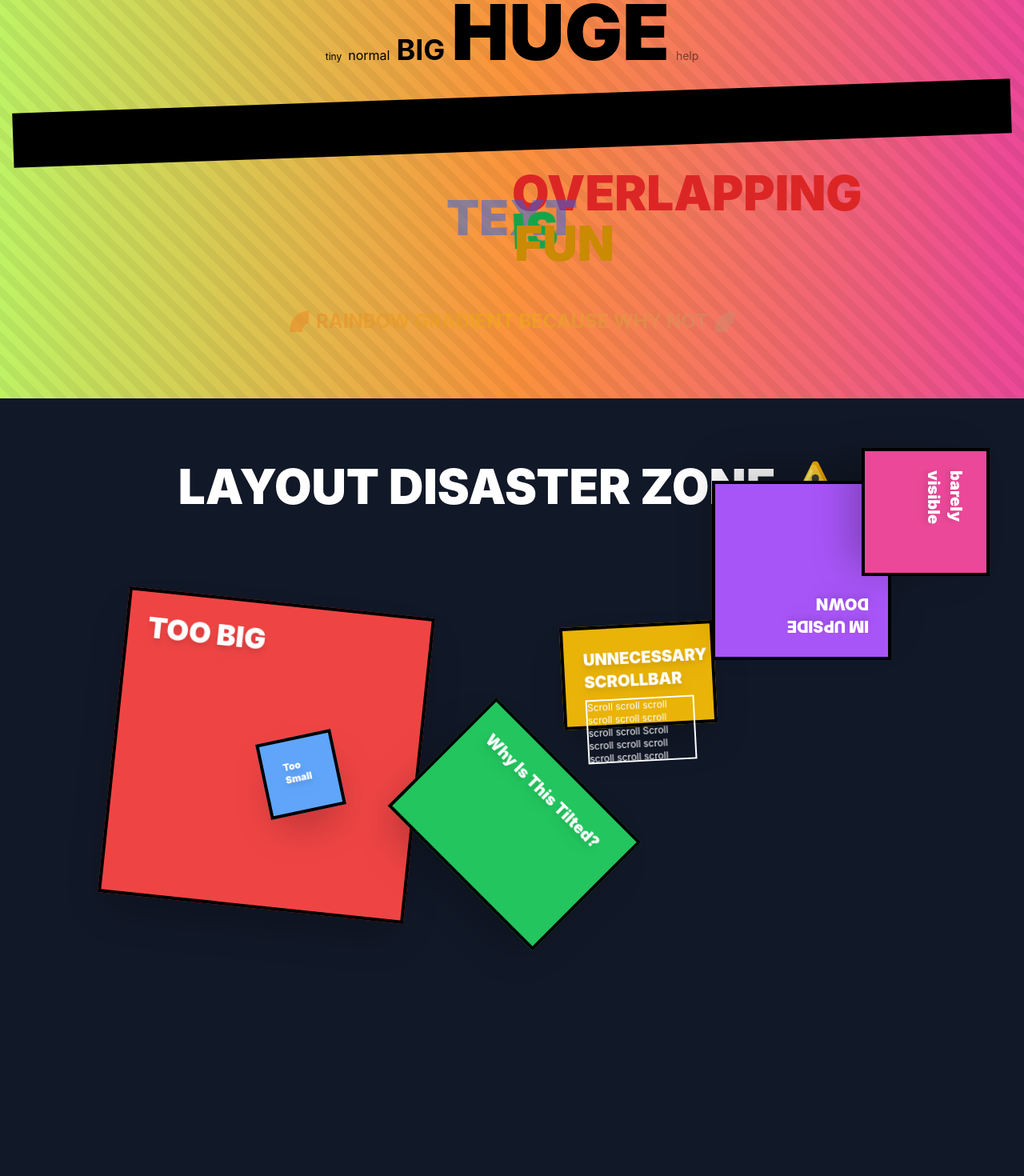
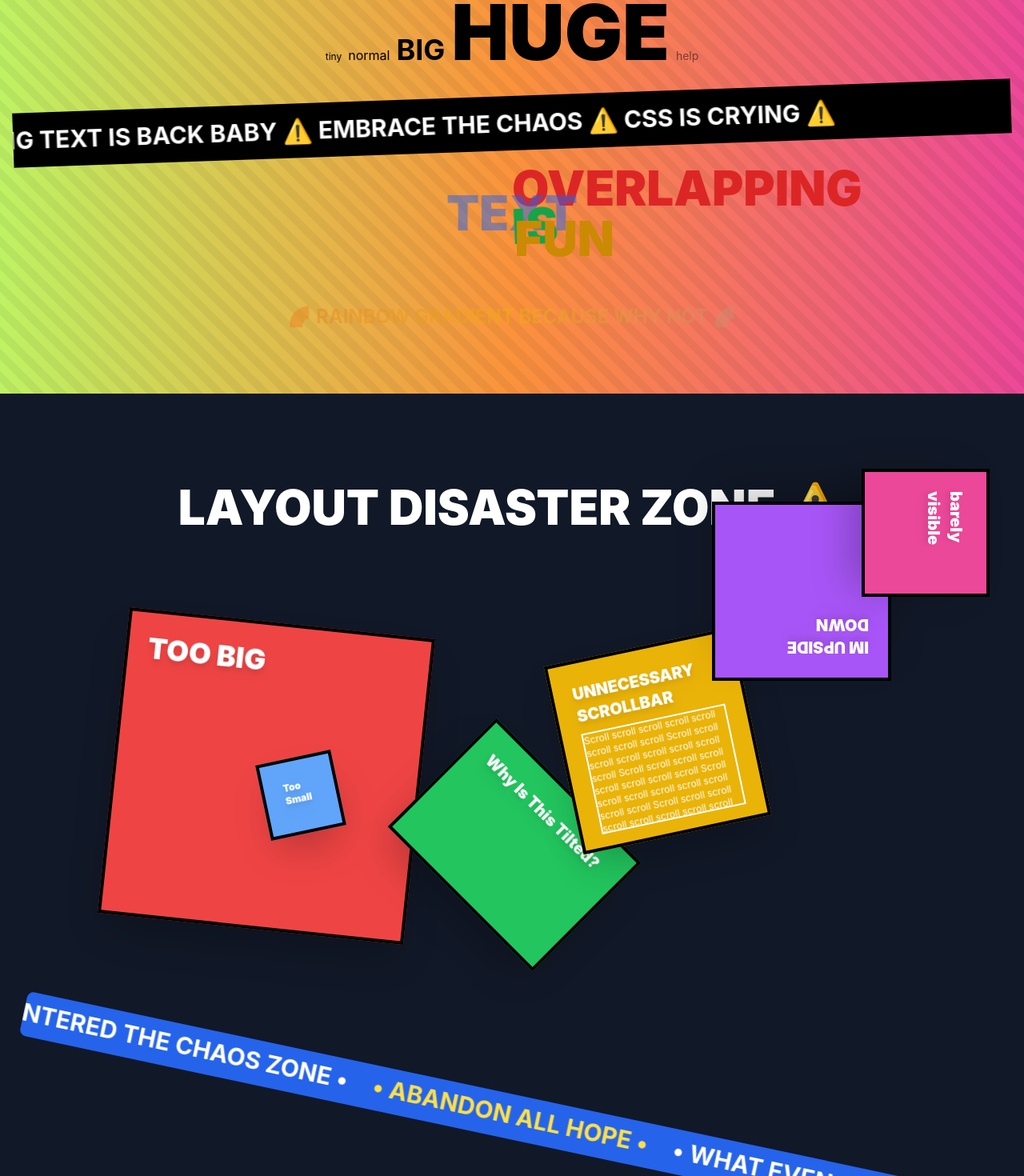
Before and after one commit to FrostByte-49/ChaosForge, a React (Vite) app in the folder NotFound_/: page / in a window 1280 px wide. Shown: the part 1160-2630 px from the top of the page at 80% size. Built offline with nearby package versions, Linux system fonts and the light colour scheme.

Commit message:
Added Marquee Animation

```diff
--- a/NotFound_/src/components/LayoutDisaster.tsx
+++ b/NotFound_/src/components/LayoutDisaster.tsx
@@ -3,15 +3,16 @@ export default function LayoutDisaster() {
     { title: 'TOO BIG', size: 'w-96 h-96', rotate: 'rotate-6', color: 'bg-red-500' },
     { title: 'Too Small', size: 'w-24 h-24', rotate: '-rotate-12', color: 'bg-blue-400' },
     { title: 'Why Is This Tilted?', size: 'w-64 h-48', rotate: 'rotate-45', color: 'bg-green-500' },
-    { title: 'UNNECESSARY SCROLLBAR', size: 'w-48 h-32', rotate: '-rotate-3', color: 'bg-yellow-500' },
+    { title: 'UNNECESSARY SCROLLBAR', size: 'w-60 h-60', rotate: '-rotate-12', color: 'bg-yellow-500' },
     { title: 'IM UPSIDE DOWN', size: 'w-56 h-56', rotate: 'rotate-180', color: 'bg-purple-500' },
     { title: 'barely visible', size: 'w-40 h-40', rotate: 'rotate-90', color: 'bg-pink-500' },
   ];
 
   return (
     <section className="py-20 px-4 bg-gray-900 relative overflow-hidden">
+
       <div className="container mx-auto">
-        <h2 className="text-6xl font-black text-white text-center mb-16 animate-glitch">
+        <h2 className="text-6xl font-black text-white text-center mt-8 mb-16 animate-glitch">
           LAYOUT DISASTER ZONE ⚠️
         </h2>
 
@@ -37,18 +38,37 @@ export default function LayoutDisaster() {
                 {card.title}
               </p>
               {card.title === 'UNNECESSARY SCROLLBAR' && (
-                <div className="mt-2 overflow-y-scroll h-20 border-2 border-white">
+                <div className="mt-2 overflow-y-scroll h-32 border-2 border-white">
                   <p className="text-white text-xs">
                     Scroll scroll scroll scroll scroll scroll scroll scroll
                     Scroll scroll scroll scroll scroll scroll scroll scroll
                     Scroll scroll scroll scroll scroll scroll scroll scroll
+                    Scroll scroll scroll scroll scroll scroll scroll scroll
+                    Scroll scroll scroll scroll scroll scroll scroll scroll
+                    Scroll scroll scroll scroll scroll scroll scroll scroll
+                    Scroll scroll scroll scroll scroll scroll scroll scroll
+                    Scroll scroll scroll scroll scroll scroll scroll scroll
+                    Scroll scroll scroll scroll scroll scroll scroll scroll
+                    Scroll scroll scroll
+                    <p className="text-xl">Why are you still scrolling? There's nothing here!</p>
                   </p>
                 </div>
               )}
             </div>
           ))}
         </div>
+
+        {/* Auto-scrolling marquee - contained within this section */}
+        <div className="marquee-container overflow-hidden bg-blue-600 h-14 p-2 mt-[-10rem] mb-16 rounded-lg rotate-12">
+          <div className="marquee animate-marquee whitespace-nowrap">
+            <span className="text-white text-3xl font-bold mx-4">• YOU'VE ENTERED THE CHAOS ZONE •</span>
+            <span className="text-yellow-300 text-3xl font-bold mx-4">• ABANDON ALL HOPE •</span>
+            <span className="text-white text-3xl font-bold mx-4">• WHAT EVEN IS UX? •</span>
+            <span className="text-yellow-300 text-3xl font-bold mx-4">• CSS IS A SUGGESTION •</span>
+          </div>
+        </div>
       </div>
+
     </section>
   );
 }
--- a/NotFound_/src/components/TypographyCrime.tsx
+++ b/NotFound_/src/components/TypographyCrime.tsx
@@ -38,9 +38,12 @@ export default function TypographyCrime() {
             <p className="text-sm inline-block ml-2 opacity-50">help</p>
           </div>
 
-          <marquee className="text-3xl font-bold text-white bg-black py-4 transform -rotate-2">
-            ⚠️ SCROLLING TEXT IS BACK BABY ⚠️ EMBRACE THE CHAOS ⚠️ CSS IS CRYING ⚠️
-          </marquee>
+          {/* Fixed marquee with CSS animation */}
+          <div className="overflow-hidden bg-black py-4 transform -rotate-2">
+            <div className="animate-marquee whitespace-nowrap text-3xl font-bold text-white">
+              ⚠️ SCROLLING TEXT IS BACK BABY ⚠️ EMBRACE THE CHAOS ⚠️ CSS IS CRYING ⚠️
+            </div>
+          </div>
 
           <div className="relative">
             <p className="text-6xl font-black text-red-600 absolute top-0 left-1/2 -translate-x-1/2 animate-bounce">
@@ -63,6 +66,7 @@ export default function TypographyCrime() {
           </p>
         </div>
       </div>
+
     </section>
   );
 }
--- a/NotFound_/src/index.css
+++ b/NotFound_/src/index.css
@@ -188,6 +188,24 @@
   .animate-fade-out {
     animation: fade-out 1s ease-out forwards;
   }
+
+  @keyframes marquee {
+    0% { transform: translateX(100%); }
+    100% { transform: translateX(-100%); }
+  }
+
+  .animate-marquee {
+    animation: marquee 12s linear infinite;
+  }
+
+  @keyframes backwards {
+    0% { width: 100%; }
+    100% { width: 0%; }
+  }
+
+  .animate-backwards {
+    animation: backwards 3s linear infinite;
+  }
 }
 
 body {
```
